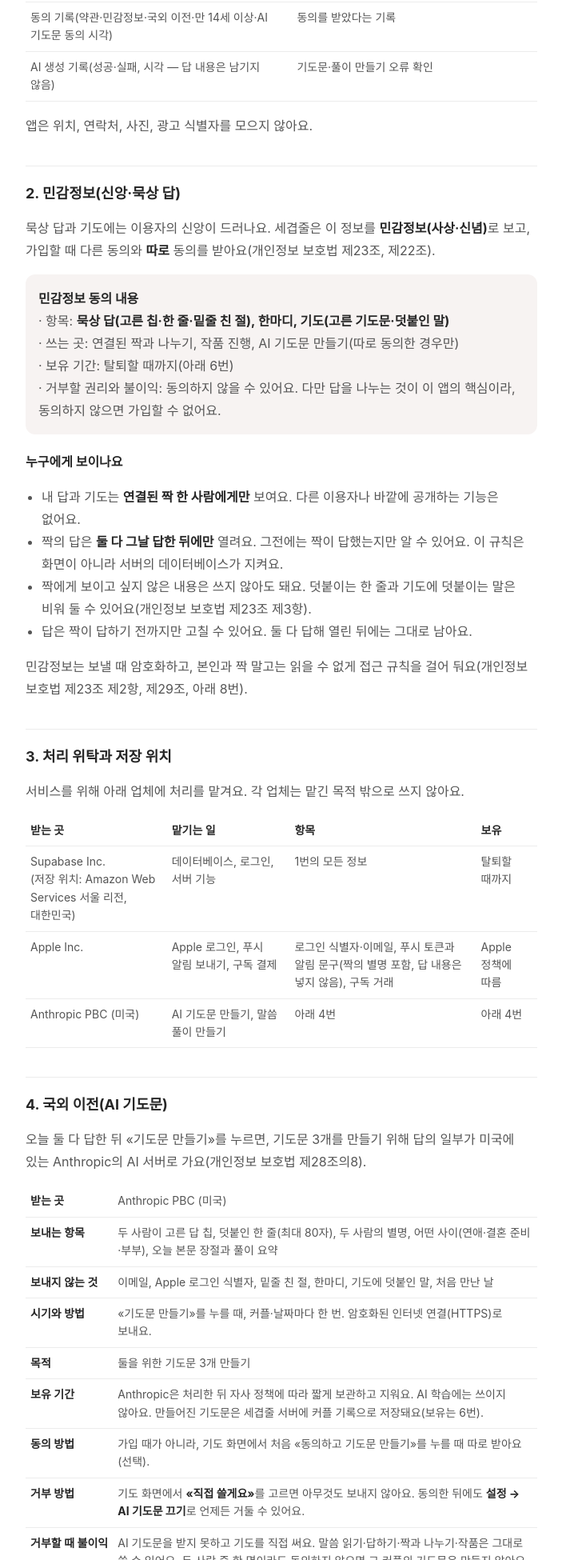
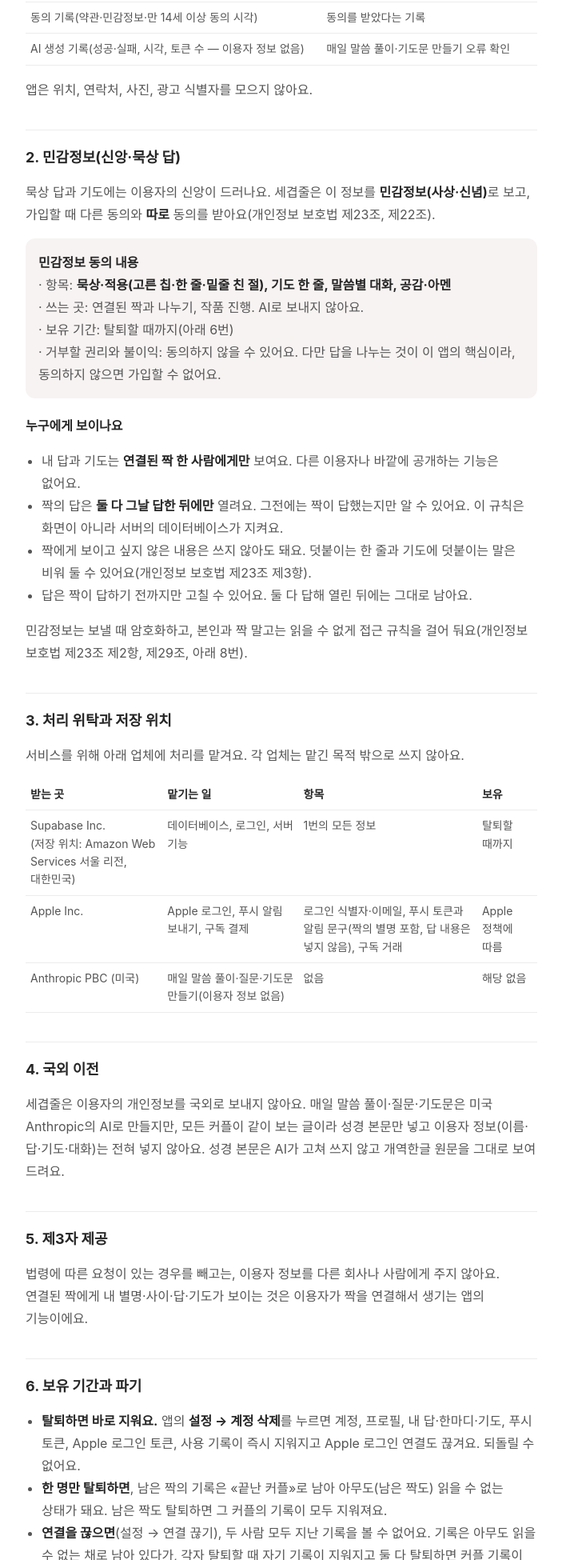
Before and after one commit to designarrator/seggyeopjul-site, a plain HTML site: page privacy.html in a window 1280 px wide. Shown: the part 850-2800 px from the top of the page at 80% size, without its empty margins (288-991 px from the left). Drawn offline with Linux system fonts and the light colour scheme.

Commit message:
개인정보·약관: 개인 답을 AI로 보내지 않음, 말씀별 대화·적용 반영
Co-Authored-By: Claude Opus 5.5 <noreply@anthropic.com>

```diff
--- a/privacy.html
+++ b/privacy.html
@@ -23,19 +23,19 @@
 <tr><td>별명, 어떤 사이(연애·결혼 준비·부부), 처음 만난 날</td><td>짝에게 내 이름 보여 주기, 사이에 맞는 질문과 그림, 함께한 날 수 세기</td></tr>
 <tr><td>알림 시간, 푸시 알림 토큰</td><td>오늘 말씀·짝의 답·기도 도착 알림</td></tr>
 <tr><td>짝 연결 정보(초대 코드, 연결한 날, 연결 상태)</td><td>두 사람을 한 커플로 잇기</td></tr>
-<tr><td><span class="sens">[민감정보]</span> 묵상 답(고른 답 칩, 덧붙인 한 줄 최대 80자, 밑줄 친 절), 한마디, 기도(고른 기도문, 덧붙인 말 최대 120자), 아멘·«살짝 알리기» 기록</td><td>짝과 서로의 답과 기도를 나누기, 둘의 작품(한 코) 세기, 둘 다 밑줄 친 «우리의 말씀» 모으기, AI 기도문 만들기(아래 4번, 동의한 경우만)</td></tr>
+<tr><td><span class="sens">[민감정보]</span> 묵상(고른 칩, 한 줄 최대 80자, 밑줄 친 절), 적용(고른 칩, 한 줄), 기도 한 줄(감사·바람), 말씀별 대화(최대 500자), 공감·아멘 반응, 간직한 날</td><td>연결된 짝과 나누기, 작품 진행</td></tr>
 <tr><td>신고·문의(종류, 대상, 내용 최대 1,000자)</td><td>신고 처리, 문의 답장, 오류 고치기</td></tr>
 <tr><td>구독 정보(상품, App Store 원거래 번호, 만료일, 결제한 사람, Apple이 서명한 거래 정보)</td><td>«우리 둘 구독» 열기와 갱신·만료·환불 반영. 카드 같은 결제 수단 정보는 Apple이 처리하며 앱은 받지 않아요.</td></tr>
-<tr><td>동의 기록(약관·민감정보·국외 이전·만 14세 이상·AI 기도문 동의 시각)</td><td>동의를 받았다는 기록</td></tr>
-<tr><td>AI 생성 기록(성공·실패, 시각 — 답 내용은 남기지 않음)</td><td>기도문·풀이 만들기 오류 확인</td></tr>
+<tr><td>동의 기록(약관·민감정보·만 14세 이상 동의 시각)</td><td>동의를 받았다는 기록</td></tr>
+<tr><td>AI 생성 기록(성공·실패, 시각, 토큰 수 — 이용자 정보 없음)</td><td>매일 말씀 풀이·기도문 만들기 오류 확인</td></tr>
 </table></div>
 <p>앱은 위치, 연락처, 사진, 광고 식별자를 모으지 않아요.</p>
 
 <h2>2. 민감정보(신앙·묵상 답)</h2>
 <p>묵상 답과 기도에는 이용자의 신앙이 드러나요. 세겹줄은 이 정보를 <b>민감정보(사상·신념)</b>로 보고, 가입할 때 다른 동의와 <b>따로</b> 동의를 받아요(개인정보 보호법 제23조, 제22조).</p>
 <div class="box"><p><b>민감정보 동의 내용</b><br>
-· 항목: <b>묵상 답(고른 칩·한 줄·밑줄 친 절), 한마디, 기도(고른 기도문·덧붙인 말)</b><br>
-· 쓰는 곳: 연결된 짝과 나누기, 작품 진행, AI 기도문 만들기(따로 동의한 경우만)<br>
+· 항목: <b>묵상·적용(고른 칩·한 줄·밑줄 친 절), 기도 한 줄, 말씀별 대화, 공감·아멘</b><br>
+· 쓰는 곳: 연결된 짝과 나누기, 작품 진행. AI로 보내지 않아요.<br>
 · 보유 기간: 탈퇴할 때까지(아래 6번)<br>
 · 거부할 권리와 불이익: 동의하지 않을 수 있어요. 다만 답을 나누는 것이 이 앱의 핵심이라, 동의하지 않으면 가입할 수 없어요.</p></div>
 <h3>누구에게 보이나요</h3>
@@ -55,27 +55,14 @@
 <tr><th>받는 곳</th><th>맡기는 일</th><th>항목</th><th>보유</th></tr>
 <tr><td>Supabase Inc.<br>(저장 위치: Amazon Web Services 서울 리전, 대한민국)</td><td>데이터베이스, 로그인, 서버 기능</td><td>1번의 모든 정보</td><td>탈퇴할 때까지</td></tr>
 <tr><td>Apple Inc.</td><td>Apple 로그인, 푸시 알림 보내기, 구독 결제</td><td>로그인 식별자·이메일, 푸시 토큰과 알림 문구(짝의 별명 포함, 답 내용은 넣지 않음), 구독 거래</td><td>Apple 정책에 따름</td></tr>
-<tr><td>Anthropic PBC (미국)</td><td>AI 기도문 만들기, 말씀 풀이 만들기</td><td>아래 4번</td><td>아래 4번</td></tr>
+<tr><td>Anthropic PBC (미국)</td><td>매일 말씀 풀이·질문·기도문 만들기(이용자 정보 없음)</td><td>없음</td><td>해당 없음</td></tr>
 </table></div>
 <!-- 확인 필요: Supabase Inc.는 미국 회사예요. 저장은 서울이지만 운영·지원 과정의 국외 접근을 «국외 이전»으로 적을지는 모름. 앱 동의 문구는 «국외 이전(AI·서버)»라고 적혀 있어요 -->
 <!-- 확인 필요: 제26조 위탁 계약(DPA) 문서를 Supabase·Anthropic과 갖췄는지 -->
 
-<h2>4. 국외 이전(AI 기도문)</h2>
-<p>오늘 둘 다 답한 뒤 «기도문 만들기»를 누르면, 기도문 3개를 만들기 위해 답의 일부가 미국에 있는 Anthropic의 AI 서버로 가요(개인정보 보호법 제28조의8).</p>
-<div class="table"><table>
-<tr><th>받는 곳</th><td>Anthropic PBC (미국)</td></tr>
-<tr><th>보내는 항목</th><td>두 사람이 고른 답 칩, 덧붙인 한 줄(최대 80자), 두 사람의 별명, 어떤 사이(연애·결혼 준비·부부), 오늘 본문 장절과 풀이 요약</td></tr>
-<tr><th>보내지 않는 것</th><td>이메일, Apple 로그인 식별자, 밑줄 친 절, 한마디, 기도에 덧붙인 말, 처음 만난 날</td></tr>
-<tr><th>시기와 방법</th><td>«기도문 만들기»를 누를 때, 커플·날짜마다 한 번. 암호화된 인터넷 연결(HTTPS)로 보내요.</td></tr>
-<tr><th>목적</th><td>둘을 위한 기도문 3개 만들기</td></tr>
-<tr><th>보유 기간</th><td>Anthropic은 처리한 뒤 자사 정책에 따라 짧게 보관하고 지워요. AI 학습에는 쓰이지 않아요. 만들어진 기도문은 세겹줄 서버에 커플 기록으로 저장돼요(보유는 6번).</td></tr>
-<tr><th>동의 방법</th><td>가입 때가 아니라, 기도 화면에서 처음 «동의하고 기도문 만들기»를 누를 때 따로 받아요(선택).</td></tr>
-<tr><th>거부 방법</th><td>기도 화면에서 <b>«직접 쓸게요»</b>를 고르면 아무것도 보내지 않아요. 동의한 뒤에도 <b>설정 → AI 기도문 끄기</b>로 언제든 거둘 수 있어요.</td></tr>
-<tr><th>거부할 때 불이익</th><td>AI 기도문을 받지 못하고 기도를 직접 써요. 말씀 읽기·답하기·짝과 나누기·작품은 그대로 쓸 수 있어요. 두 사람 중 한 명이라도 동의하지 않으면 그 커플의 기도문은 만들지 않아요.</td></tr>
-</table></div>
-<!-- 확인 필요: Anthropic 보관 기간·학습 미사용은 API 상용 약관 기준. 계약 조건(보관 일수)을 확인해 숫자로 적을지 -->
-<p>AI 기도문 동의는 앱 설정의 «AI 기도문 끄기»로 거둘 수 있어요. 그때부터 보내지 않아요.</p>
-<p>매일 말씀 풀이와 질문도 Anthropic의 AI로 만들지만, 여기에는 이용자 정보가 전혀 들어가지 않아요. 성경 본문은 AI가 쓰지 않고 개역한글판 원문을 그대로 쓰며, 풀이는 사람이 검수한 뒤에만 공개해요.</p>
+<h2>4. 국외 이전</h2>
+<p>세겹줄은 이용자의 개인정보를 국외로 보내지 않아요. 매일 말씀 풀이·질문·기도문은 미국 Anthropic의 AI로 만들지만, 모든 커플이 같이 보는 글이라 성경 본문만 넣고 이용자 정보(이름·답·기도·대화)는 전혀 넣지 않아요. 성경 본문은 AI가 고쳐 쓰지 않고 개역한글 원문을 그대로 보여 드려요.</p>
+<!-- 11/22: 커플별 AI 기도문(개인 답 전송) 기능을 없애 국외 이전 항목을 정리함 -->
 
 <h2>5. 제3자 제공</h2>
 <p>법령에 따른 요청이 있는 경우를 빼고는, 이용자 정보를 다른 회사나 사람에게 주지 않아요. 연결된 짝에게 내 별명·사이·답·기도가 보이는 것은 이용자가 짝을 연결해서 생기는 앱의 기능이에요.</p>
```
Also changed, not shown: terms.html (+1 -1 lines).
